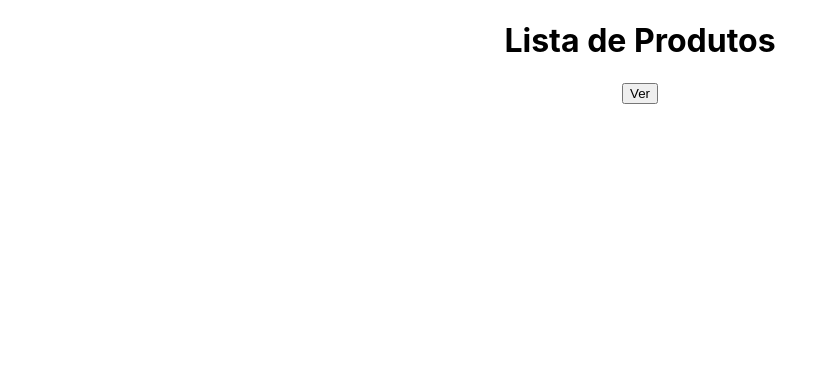
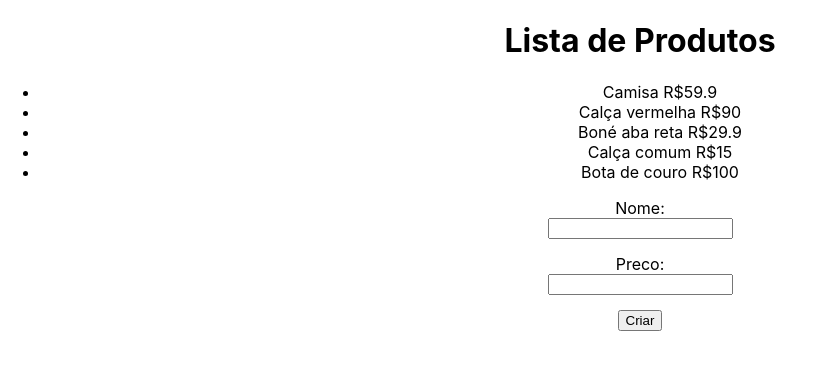
Before and after one commit to PatricPauluk/my_study, a React (Create React App) app in the folder course/7_REQ_HTTP/httpreact/: page / in a window 1280 px wide. Shown: the top 370 px of the page, without its empty margins (0-815 px from the left). Built offline with nearby package versions, Linux system fonts and the light colour scheme; data requests are answered from the project's data file.

Commit message:
add data with react.js

```diff
--- a/course/7_REQ_HTTP/httpreact/data/db.json
+++ b/course/7_REQ_HTTP/httpreact/data/db.json
@@ -14,6 +14,16 @@
       "id": 3,
       "name": "Boné aba reta",
       "price": 29.9
+    },
+    {
+      "name": "Calça comum",
+      "price": "15",
+      "id": 4
+    },
+    {
+      "name": "Bota de couro",
+      "price": "100",
+      "id": 5
     }
   ]
 }
--- a/course/7_REQ_HTTP/httpreact/src/App.css
+++ b/course/7_REQ_HTTP/httpreact/src/App.css
@@ -36,3 +36,20 @@
     transform: rotate(360deg);
   }
 }
+
+.add-product {
+  border-top: 1px solid #000;
+}
+
+form {
+  display: flex;
+  flex-direction: column;
+  align-items: center;
+  justify-content: center;
+}
+
+form input {
+  display: flex;
+  flex-direction: column;
+  margin-bottom: 15px;
+}
--- a/course/7_REQ_HTTP/httpreact/src/App.js
+++ b/course/7_REQ_HTTP/httpreact/src/App.js
@@ -29,13 +29,45 @@
 
   // inserindo dados no banco
   const handleSubmit = async (e) => {
+    e.preventDefault();
+
+    const product = {
+      name,
+      price
+    }
+
+    // realiza a conexão para inserir dados
+    const res = await fetch(url, {
+      method: "POST", // método
+      headers: { // cabeçalho
+        "Content-Type": "application/json" // define que o tipo de conteúdo enviado esta em JSON
+      },
+      body: JSON.stringify(product), // converte os dados JSON para String no body para ser trafegado no backend
+    })
 
   }
 
   return (
     <div className="App">
       <h1>Lista de Produtos</h1>
-      <button onClick={() => console.log(products)}>Ver</button>
+      <ul>
+        {products.map(p => (
+          <li>{p.name} R${p.price}</li>
+        ))}
+      </ul>
+      <div className="App">
+        <form onSubmit={handleSubmit}>
+          <label>
+            Nome:
+            <input type="text" value={name} name="name" onChange={(e) => setName(e.target.value)} />
+          </label>
+          <label>
+            Preco:
+            <input type="number" value={price} name="price" onChange={(e) => setPrice(e.target.value)} />
+          </label>
+          <input type="submit" value="Criar" />
+        </form>
+      </div>
     </div>
   );
 }
```
Also changed, not shown: course/7_REQ_HTTP/httpreact/notes.txt.
